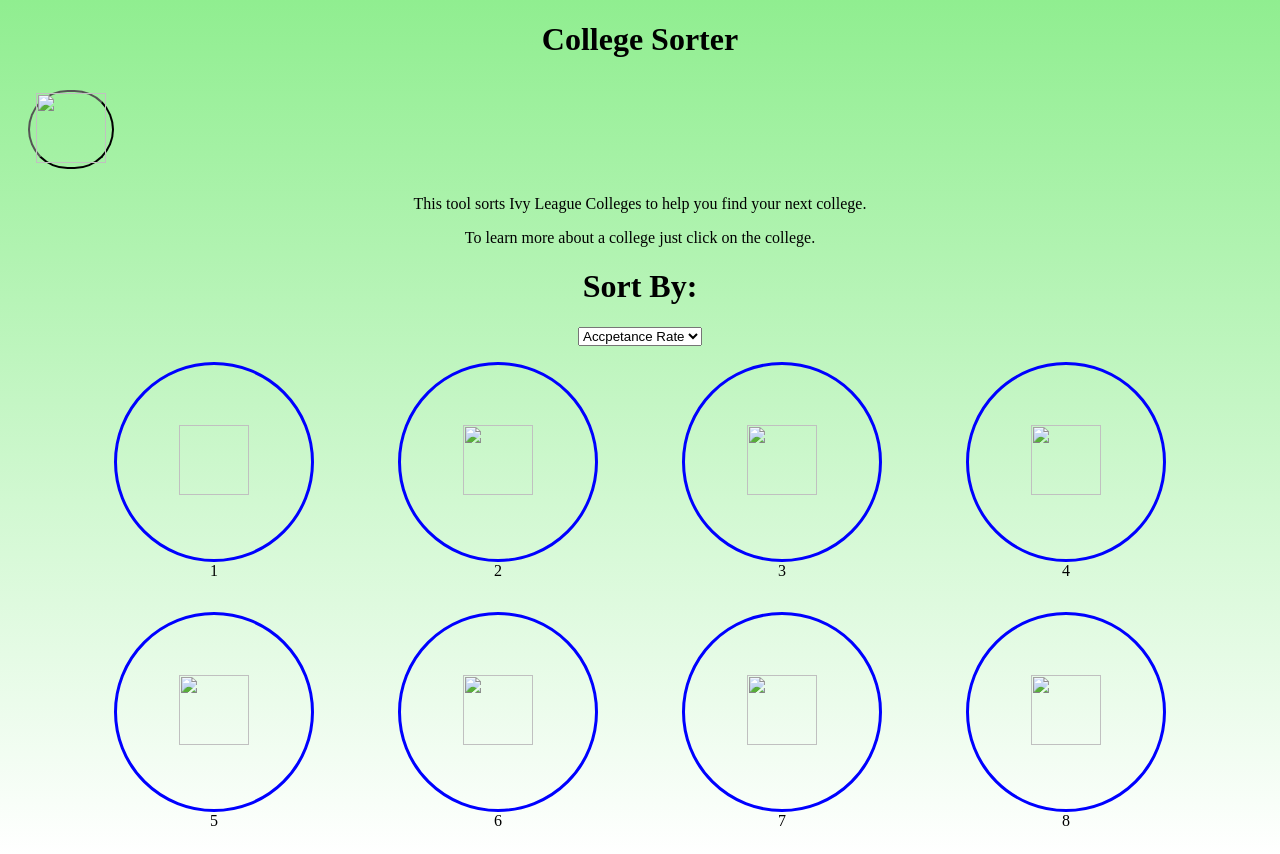
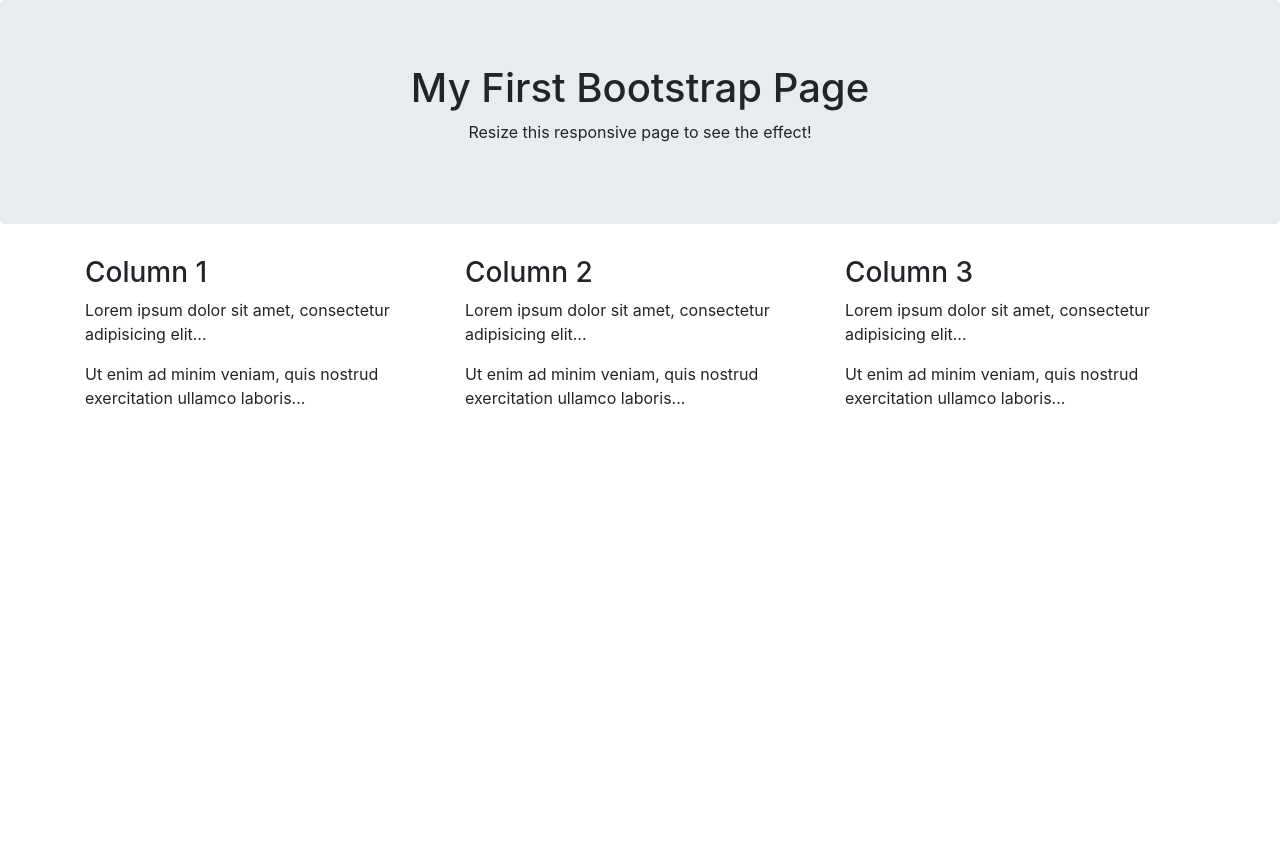
Before and after one commit to khush-Thakor/IvySchoolsSorter, a plain HTML site: page index.html in a window 1280 px wide. After the commit the page ends 800 px from the top, so only its background shows below. Drawn offline with nearby package versions, Linux system fonts and the light colour scheme.

Commit message:
Update index.html

```diff
--- a/index.html
+++ b/index.html
@@ -1,58 +1,40 @@
 <!DOCTYPE html>
-<html lang="en" dir="ltr">
-  <head>
-    <meta charset="utf-8">
-    <title>College Website</title>
-    <center><h1>College Sorter</h1>
-    </center>
-  </head>
-  <div class="backButton" id = "backButtonArea">
-    <button type="button" id = "backButton" class = "backButton"><img src="backArrow.png" alt="" width="70" height="70" ></button>
+<html lang="en">
+<head>
+  <title>Bootstrap Example</title>
+  <meta charset="utf-8">
+  <meta name="viewport" content="width=device-width, initial-scale=1">
+  <link rel="stylesheet" href="https://maxcdn.bootstrapcdn.com/bootstrap/4.5.2/css/bootstrap.min.css">
+  <script src="https://ajax.googleapis.com/ajax/libs/jquery/3.5.1/jquery.min.js"></script>
+  <script src="https://cdnjs.cloudflare.com/ajax/libs/popper.js/1.16.0/umd/popper.min.js"></script>
+  <script src="https://maxcdn.bootstrapcdn.com/bootstrap/4.5.2/js/bootstrap.min.js"></script>
+</head>
+<body>
+
+<div class="jumbotron text-center">
+  <h1>My First Bootstrap Page</h1>
+  <p>Resize this responsive page to see the effect!</p>
+</div>
+
+<div class="container">
+  <div class="row">
+    <div class="col-sm-4">
+      <h3>Column 1</h3>
+      <p>Lorem ipsum dolor sit amet, consectetur adipisicing elit...</p>
+      <p>Ut enim ad minim veniam, quis nostrud exercitation ullamco laboris...</p>
+    </div>
+    <div class="col-sm-4">
+      <h3>Column 2</h3>
+      <p>Lorem ipsum dolor sit amet, consectetur adipisicing elit...</p>
+      <p>Ut enim ad minim veniam, quis nostrud exercitation ullamco laboris...</p>
+    </div>
+    <div class="col-sm-4">
+      <h3>Column 3</h3>
+      <p>Lorem ipsum dolor sit amet, consectetur adipisicing elit...</p>
+      <p>Ut enim ad minim veniam, quis nostrud exercitation ullamco laboris...</p>
+    </div>
   </div>
-  <body><div id = "welcomePage">
-    <center><p>This tool sorts Ivy League Colleges to help you find your next college.</p><p>To learn more about a college just click on the college.</p></center>
-    <center><div><h1>Sort By:</h1><select class="" id = "optionForm">
-      <option value="acceptanceRate">Accpetance Rate</option>
-      <option value="studentSize">Student Size</option>
-      <option value="staffSize">Staff Size</option>
-    </select></div>
-      <figure>
-     <button class = "topImages" name="button" id = "button1"><img alt="" width="70" height="70" id = "collegeImage1"></button>
-     <figcaption>1</figcaption>
-  </figure>
-  <figure>
-     <button class = "topImages" name="button" id = "button2"><img src="" alt="" width="70" height="70" id = "collegeImage2"></button>
-     <figcaption>2</figcaption>
-  </figure>
-  <figure>
-     <button class = "topImages" name="button" id = "button3"><img src="" alt="" width="70" height="70" id = "collegeImage3"></button>
-     <figcaption>3</figcaption>
-  </figure>
-  <figure>
-     <button class = "topImages" name="button" id = "button4"><img src="" alt="" width="70" height="70" id = "collegeImage4"></button>
-     <figcaption>4</figcaption>
-  </figure>
-  <br>
-  <figure>
-   <button class = "topImages" name="button" id = "button5"><img src="" alt="" width="70" height="70" id = "collegeImage5"></button>
-   <figcaption>5</figcaption>
-</figure>
-<figure>
-   <button class = "topImages" name="button" id = "button6"><img src="" alt="" width="70" height="70" id = "collegeImage6"></button>
-   <figcaption>6</figcaption>
-</figure>
-<figure>
-   <button class = "topImages" name="button" id = "button7"><img src="" alt="" width="70" height="70" id = "collegeImage7"></button>
-   <figcaption>7</figcaption>
-</figure>
-<figure>
-   <button class = "topImages" name="button" id = "button8"><img src="" alt="" width="70" height="70" id = "collegeImage8"></button>
-   <figcaption>8</figcaption>
-</figure></center>
-  </div>
-  </body>
+</div>
+
+</body>
 </html>
-<link rel="stylesheet" href="style.css">
-<script type="text/javascript" src = "script.js">
-
-</script>
```
